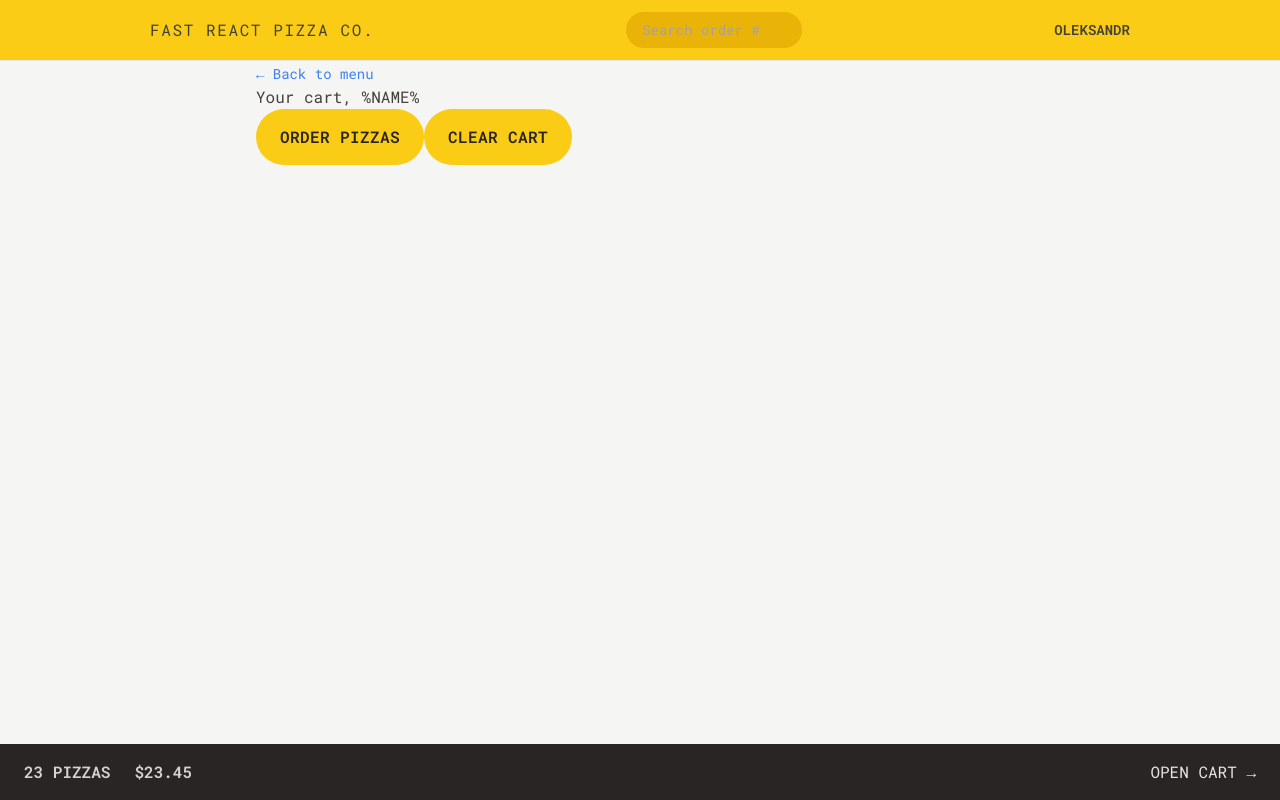
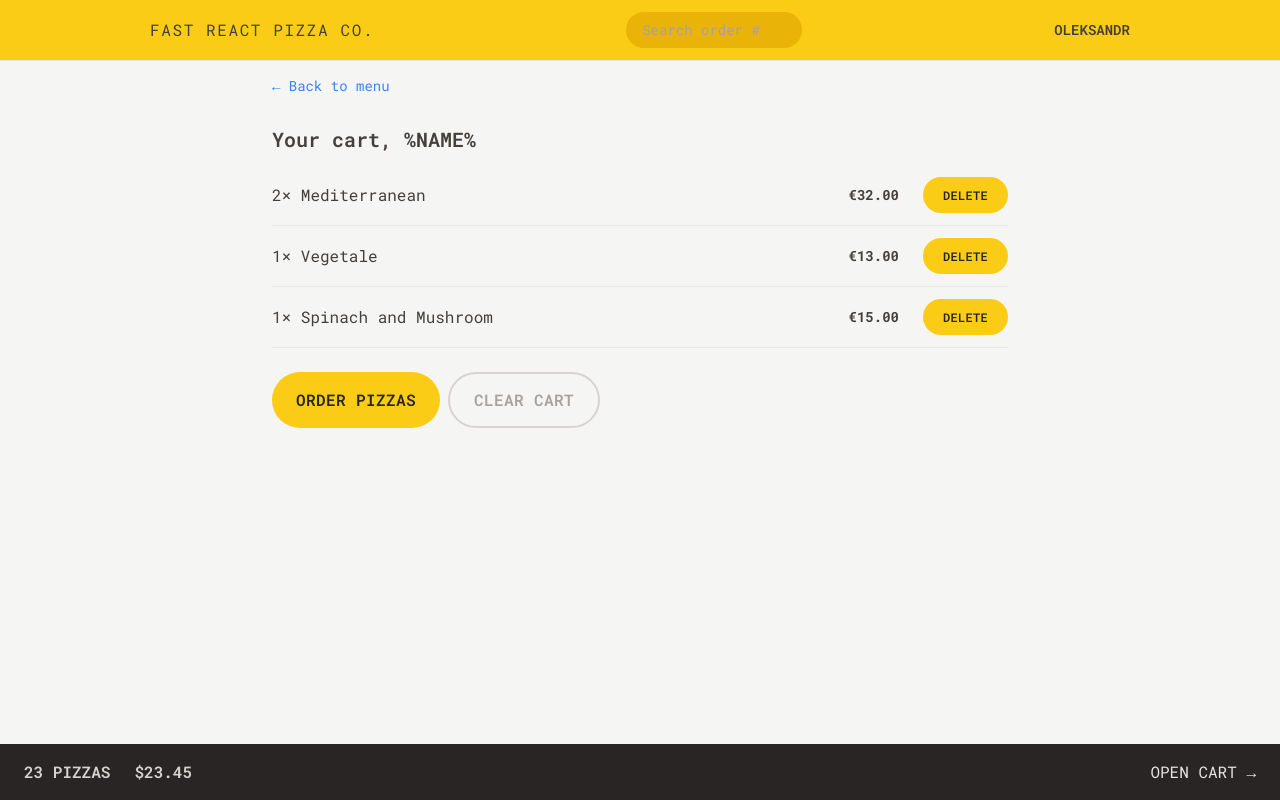
Before and after one commit to rubanenko35/react-pizza, a React (Vite) app: page /cart in a window 1280 px wide. Built offline with nearby package versions, Linux system fonts and the light colour scheme.

Commit message:
cart styles

```diff
--- a/src/features/cart/Cart.jsx
+++ b/src/features/cart/Cart.jsx
@@ -1,5 +1,6 @@
 import LinkButton from "../../ui/LinkButton.jsx";
 import Button from "../../ui/Button.jsx";
+import CartItem from "./CartItem.jsx";
 
 const fakeCart = [
   {
@@ -8,6 +9,7 @@
     quantity: 2,
     unitPrice: 16,
     totalPrice: 32,
+    key: 1,
   },
   {
     pizzaId: 6,
@@ -15,6 +17,7 @@
     quantity: 1,
     unitPrice: 13,
     totalPrice: 13,
+    key: 2,
   },
   {
     pizzaId: 11,
@@ -22,6 +25,7 @@
     quantity: 1,
     unitPrice: 15,
     totalPrice: 15,
+    key: 3,
   },
 ];
 
@@ -29,16 +33,22 @@
   const cart = fakeCart;
 
   return (
-    <div>
+    <div className="px-4 py-3">
       <LinkButton to="/menu">&larr; Back to menu</LinkButton>
 
-      <h2>Your cart, %NAME%</h2>
+      <h2 className="mt-7 text-xl font-semibold">Your cart, %NAME%</h2>
 
-      <div>
+      <ul className="mt-3 divide-y divide-stone-200 border-b">
+        {cart.map((item) => (
+          <CartItem item={item} key={item.key}></CartItem>
+        ))}
+      </ul>
+
+      <div className="mt-6 space-x-2">
         <Button type="primary" to="/order/new">
           Order pizzas
         </Button>
-        <Button type="primary">Clear cart</Button>
+        <Button type="secondary">Clear cart</Button>
       </div>
     </div>
   );
--- a/src/features/cart/CartItem.jsx
+++ b/src/features/cart/CartItem.jsx
@@ -1,13 +1,17 @@
+import { formatCurrency } from "../../utils/helpers.js";
+import Button from "../../ui/Button.jsx";
+
 function CartItem({ item }) {
   const { pizzaId, name, quantity, totalPrice } = item;
 
   return (
-    <li>
-      <p>
+    <li className="py-3 sm:flex sm:items-center sm:justify-between">
+      <p className="mb-1 sm:mb-0">
         {quantity}&times; {name}
       </p>
-      <div>
-        <p>{formatCurrency(totalPrice)}</p>
+      <div className="flex items-center justify-between sm:gap-6">
+        <p className="text-sm font-bold">{formatCurrency(totalPrice)}</p>
+        <Button type="small">Delete</Button>
       </div>
     </li>
   );
--- a/src/ui/Button.jsx
+++ b/src/ui/Button.jsx
@@ -6,6 +6,9 @@
 
   const styles = {
     primary: baseStyles + "px-4 py-3 md:px-6 md:py-4",
+    secondary:
+      "px-4 py-2.5 md:px-6 md:py-3.5 sm-py-4 inline-block rounded-full border-2 border-stone-300 font-semibold uppercase tracking-wide text-stone-400 transition-colors duration-300 hover:bg-stone-300 hover:text-stone-800 focus:bg-stone-300 focus:text-stone-800 focus:outline-none focus:ring focus:ring-stone-200 focus:ring-offset-2 disabled:cursor-not-allowed",
+
     small: baseStyles + "px-4 py-2 md:px-5 md:py-2.5 text-xs",
   };
 
```
